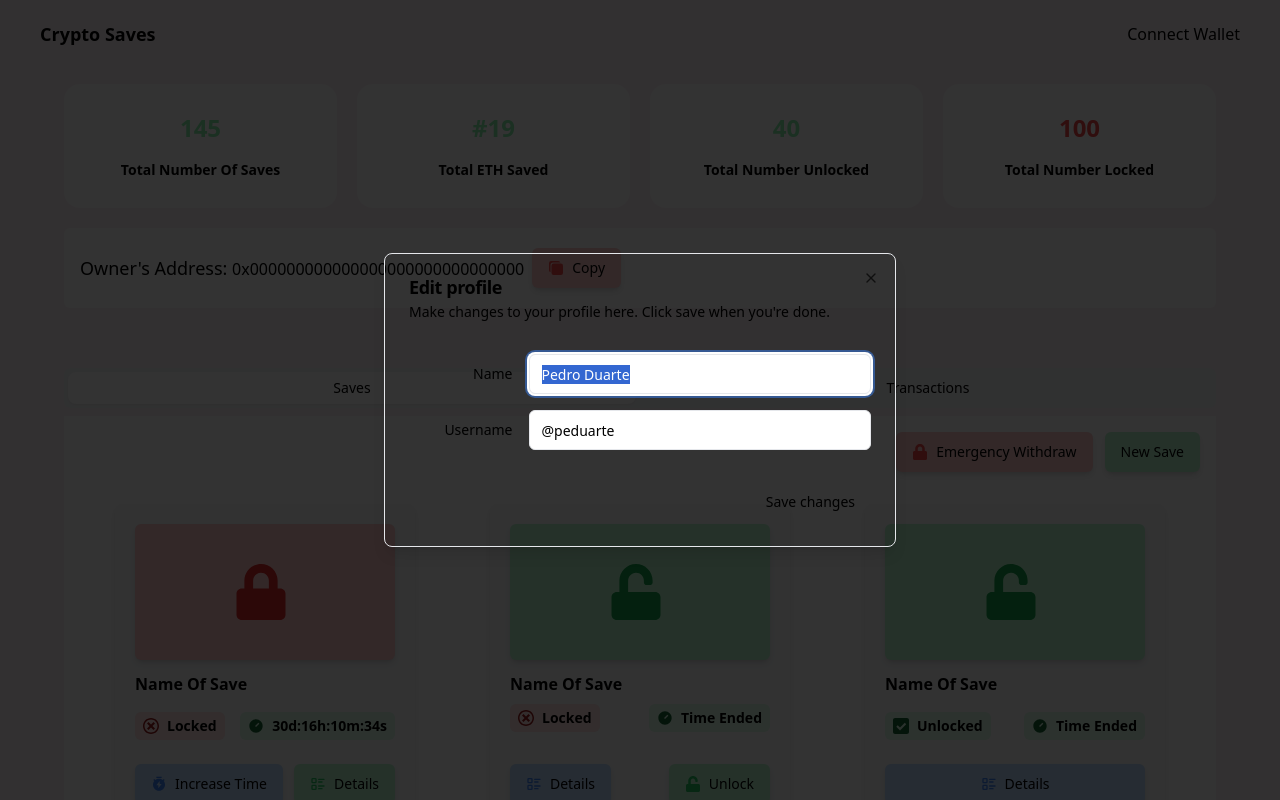
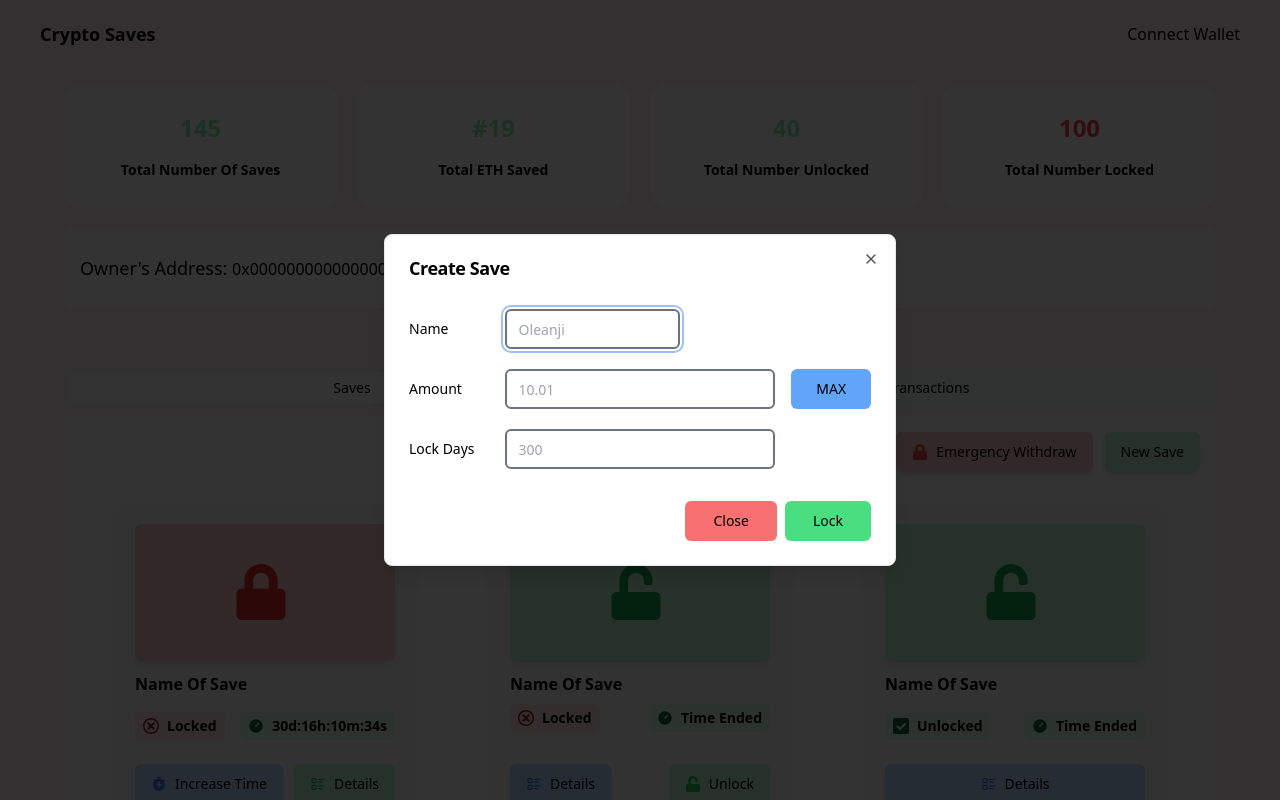
Before and after one commit to OleanjiKingCode/CryproSaves--UI, a Next.js app: page / in a window 1280 px wide. Both pictures are taken after a click on the button "New Save". Shown: the top 800 px of the page. Built offline with nearby package versions, Linux system fonts and the light colour scheme.

Commit message:
figured out the modal

```diff
--- a/package.json
+++ b/package.json
@@ -12,6 +12,7 @@
     "@radix-ui/react-alert-dialog": "^1.0.5",
     "@radix-ui/react-dialog": "^1.0.5",
     "@radix-ui/react-label": "^2.0.2",
+    "@radix-ui/react-select": "^2.0.0",
     "@radix-ui/react-slot": "^1.0.2",
     "@radix-ui/react-tabs": "^1.0.4",
     "@radix-ui/react-toast": "^1.1.5",
--- a/src/components/Create.tsx
+++ b/src/components/Create.tsx
@@ -4,50 +4,91 @@ import {
   DialogDescription,
   DialogFooter,
   DialogHeader,
+  DialogOverlay,
   DialogTitle,
   DialogTrigger,
 } from "@/components/ui/dialog";
 import { Input } from "@/components/ui/input";
 import { Label } from "@/components/ui/label";
 import { Button } from "@/components/ui/button";
+import {
+  AlertDialog,
+  AlertDialogAction,
+  AlertDialogCancel,
+  AlertDialogContent,
+  AlertDialogDescription,
+  AlertDialogFooter,
+  AlertDialogHeader,
+  AlertDialogPortal,
+  AlertDialogTitle,
+  AlertDialogTrigger,
+} from "./ui/alert-dialog";
+// import * as Dialog from '@radix-ui/react-dialog';
+import {
+  Card,
+  CardContent,
+  CardDescription,
+  CardFooter,
+  CardHeader,
+  CardTitle,
+} from "@/components/ui/card";
+import {
+  Select,
+  SelectContent,
+  SelectItem,
+  SelectTrigger,
+  SelectValue,
+} from "@/components/ui/select";
+import { DialogClose } from "@radix-ui/react-dialog";
+import { RiCloseLine } from "react-icons/ri";
 
-export const Create = () => {
+export const Create = ({
+  isOpen,
+  onClose,
+}: {
+  isOpen: boolean;
+  onClose: () => void;
+}) => {
   return (
-    <Dialog>
-      <DialogTrigger asChild>
-        <Button className="bg-green-200 rounded-md shadow-md">New Save</Button>
-      </DialogTrigger>
-      <DialogContent className="">
+    <Dialog open={isOpen} modal onOpenChange={onClose}>
+      <DialogOverlay className="z-50 relative grid w-full max-w-lg gap-4 bg-white p-6 shadow-lg duration-200 data-[state=open]:animate-in data-[state=closed]:animate-out data-[state=closed]:fade-out-0 data-[state=open]:fade-in-0 data-[state=closed]:zoom-out-95 data-[state=open]:zoom-in-95 sm:rounded-lg md:w-full" />
+      <DialogContent className="text-black bg-white outline-none">
         <DialogHeader>
-          <DialogTitle>Edit profile</DialogTitle>
-          <DialogDescription>
-            Make changes to your profile here. Click save when you're done.
-          </DialogDescription>
+          <DialogTitle>Create Save</DialogTitle>
         </DialogHeader>
-        <div className="grid gap-4 py-4">
-          <div className="grid grid-cols-4 items-center gap-4">
-            <Label htmlFor="name" className="text-right">
-              Name
-            </Label>
+        <div className="grid gap-5 py-4">
+          <div className="grid grid-cols-5 items-center gap-4">
+            <Label htmlFor="name">Name</Label>
             <Input
               id="name"
-              defaultValue="Pedro Duarte"
-              className="col-span-3"
+              placeholder="Oleanji"
+              className="col-span-2 border-[2px] border-gray-500"
             />
           </div>
-          <div className="grid grid-cols-4 items-center gap-4">
-            <Label htmlFor="username" className="text-right">
-              Username
-            </Label>
+          <div className="grid grid-cols-5 items-center gap-4">
+            <Label htmlFor="username">Amount</Label>
             <Input
               id="username"
-              defaultValue="@peduarte"
-              className="col-span-3"
+              placeholder="10.01"
+              className="col-span-3 border-[2px] border-gray-500"
+            />
+            <Button className="bg-blue-400 font-medium px-7">MAX</Button>
+          </div>
+          <div className="grid grid-cols-5 items-center gap-4">
+            <Label htmlFor="days">Lock Days</Label>
+            <Input
+              id="days"
+              type="number"
+              placeholder="300"
+              className="col-span-3 border-[2px] border-gray-500 outline-none focus:outline-none"
             />
           </div>
         </div>
-        <DialogFooter>
-          <Button type="submit">Save changes</Button>
+        <DialogFooter className="flex flex-row items-center " onClick={onClose}>
+          <Button className="bg-red-400 font-medium px-7">Close</Button>
+          <Button type="submit" className="bg-green-400 font-medium px-7">
+            Lock
+          </Button>
         </DialogFooter>
       </DialogContent>
     </Dialog>
--- a/src/components/Sections.tsx
+++ b/src/components/Sections.tsx
@@ -1,4 +1,3 @@
-import { Button } from "@/components/ui/button";
 import { Tabs, TabsContent, TabsList, TabsTrigger } from "@/components/ui/tabs";
 import { useState } from "react";
 import { FaLock } from "react-icons/fa";
@@ -15,11 +14,23 @@ import {
 } from "./ui/table";
 import { IoCopy } from "react-icons/io5";
 import { TiExport } from "react-icons/ti";
-import { Create } from "./create";
+import { Create } from "./Create";
+import {
+  Dialog,
+  DialogContent,
+  DialogDescription,
+  DialogFooter,
+  DialogHeader,
+  DialogTitle,
+  DialogTrigger,
+} from "@/components/ui/dialog";
+import { Input } from "@/components/ui/input";
+import { Label } from "@/components/ui/label";
+import { Button } from "@/components/ui/button";
 
 export const Sections = () => {
   const [active, setActive] = useState("saves");
-
+  const [isOpen, setIsOpen] = useState(false);
   const invoices = [
     {
       "#": "1",
@@ -62,6 +73,15 @@ export const Sections = () => {
       value: "1.10",
     },
   ];
+
+  const handleOpenDialog = () => {
+    setIsOpen(true);
+  };
+
+  const handleCloseDialog = () => {
+    setIsOpen(false);
+  };
+
   return (
     <Tabs
       defaultValue="saves"
@@ -92,7 +112,12 @@ export const Sections = () => {
               Emergency Withdraw
             </Button>
 
-            <Create />
+            <Button
+              className="bg-green-200 rounded-md shadow-md"
+              onClick={handleOpenDialog}
+            >
+              New Save
+            </Button>
           </div>
           <div className="w-full flex flex-row flex-wrap gap-10 items-center justify-evenly pt-5">
             {[0, 1, 2, 3, 4, 5, 6, 7, 8].map((item, i) => {
@@ -151,6 +176,7 @@ export const Sections = () => {
           </Table>
         </div>
       </TabsContent>
+      <Create isOpen={isOpen} onClose={handleCloseDialog} />
     </Tabs>
   );
 };
--- /dev/null
+++ b/src/components/ui/select.tsx
@@ -0,0 +1,158 @@
+import * as React from "react"
+import * as SelectPrimitive from "@radix-ui/react-select"
+import { Check, ChevronDown, ChevronUp } from "lucide-react"
+
+import { cn } from "@/lib/utils"
+
+const Select = SelectPrimitive.Root
+
+const SelectGroup = SelectPrimitive.Group
+
+const SelectValue = SelectPrimitive.Value
+
+const SelectTrigger = React.forwardRef<
+  React.ElementRef<typeof SelectPrimitive.Trigger>,
+  React.ComponentPropsWithoutRef<typeof SelectPrimitive.Trigger>
+>(({ className, children, ...props }, ref) => (
+  <SelectPrimitive.Trigger
+    ref={ref}
+    className={cn(
+      "flex h-10 w-full items-center justify-between rounded-md border border-input bg-background px-3 py-2 text-sm ring-offset-background placeholder:text-muted-foreground focus:outline-none focus:ring-2 focus:ring-ring focus:ring-offset-2 disabled:cursor-not-allowed disabled:opacity-50 [&>span]:line-clamp-1",
+      className
+    )}
+    {...props}
+  >
+    {children}
+    <SelectPrimitive.Icon asChild>
+      <ChevronDown className="h-4 w-4 opacity-50" />
+    </SelectPrimitive.Icon>
+  </SelectPrimitive.Trigger>
+))
+SelectTrigger.displayName = SelectPrimitive.Trigger.displayName
+
+const SelectScrollUpButton = React.forwardRef<
+  React.ElementRef<typeof SelectPrimitive.ScrollUpButton>,
+  React.ComponentPropsWithoutRef<typeof SelectPrimitive.ScrollUpButton>
+>(({ className, ...props }, ref) => (
+  <SelectPrimitive.ScrollUpButton
+    ref={ref}
+    className={cn(
+      "flex cursor-default items-center justify-center py-1",
+      className
+    )}
+    {...props}
+  >
+    <ChevronUp className="h-4 w-4" />
+  </SelectPrimitive.ScrollUpButton>
+))
+SelectScrollUpButton.displayName = SelectPrimitive.ScrollUpButton.displayName
+
+const SelectScrollDownButton = React.forwardRef<
+  React.ElementRef<typeof SelectPrimitive.ScrollDownButton>,
+  React.ComponentPropsWithoutRef<typeof SelectPrimitive.ScrollDownButton>
+>(({ className, ...props }, ref) => (
+  <SelectPrimitive.ScrollDownButton
+    ref={ref}
+    className={cn(
+      "flex cursor-default items-center justify-center py-1",
+      className
+    )}
+    {...props}
+  >
+    <ChevronDown className="h-4 w-4" />
+  </SelectPrimitive.ScrollDownButton>
+))
+SelectScrollDownButton.displayName =
+  SelectPrimitive.ScrollDownButton.displayName
+
+const SelectContent = React.forwardRef<
+  React.ElementRef<typeof SelectPrimitive.Content>,
+  React.ComponentPropsWithoutRef<typeof SelectPrimitive.Content>
+>(({ className, children, position = "popper", ...props }, ref) => (
+  <SelectPrimitive.Portal>
+    <SelectPrimitive.Content
+      ref={ref}
+      className={cn(
+        "relative z-50 max-h-96 min-w-[8rem] overflow-hidden rounded-md border bg-popover text-popover-foreground shadow-md data-[state=open]:animate-in data-[state=closed]:animate-out data-[state=closed]:fade-out-0 data-[state=open]:fade-in-0 data-[state=closed]:zoom-out-95 data-[state=open]:zoom-in-95 data-[side=bottom]:slide-in-from-top-2 data-[side=left]:slide-in-from-right-2 data-[side=right]:slide-in-from-left-2 data-[side=top]:slide-in-from-bottom-2",
+        position === "popper" &&
+          "data-[side=bottom]:translate-y-1 data-[side=left]:-translate-x-1 data-[side=right]:translate-x-1 data-[side=top]:-translate-y-1",
+        className
+      )}
+      position={position}
+      {...props}
+    >
+      <SelectScrollUpButton />
+      <SelectPrimitive.Viewport
+        className={cn(
+          "p-1",
+          position === "popper" &&
+            "h-[var(--radix-select-trigger-height)] w-full min-w-[var(--radix-select-trigger-width)]"
+        )}
+      >
+        {children}
+      </SelectPrimitive.Viewport>
+      <SelectScrollDownButton />
+    </SelectPrimitive.Content>
+  </SelectPrimitive.Portal>
+))
+SelectContent.displayName = SelectPrimitive.Content.displayName
+
+const SelectLabel = React.forwardRef<
+  React.ElementRef<typeof SelectPrimitive.Label>,
+  React.ComponentPropsWithoutRef<typeof SelectPrimitive.Label>
+>(({ className, ...props }, ref) => (
+  <SelectPrimitive.Label
+    ref={ref}
+    className={cn("py-1.5 pl-8 pr-2 text-sm font-semibold", className)}
+    {...props}
+  />
+))
+SelectLabel.displayName = SelectPrimitive.Label.displayName
+
+const SelectItem = React.forwardRef<
+  React.ElementRef<typeof SelectPrimitive.Item>,
+  React.ComponentPropsWithoutRef<typeof SelectPrimitive.Item>
+>(({ className, children, ...props }, ref) => (
+  <SelectPrimitive.Item
+    ref={ref}
+    className={cn(
+      "relative flex w-full cursor-default select-none items-center rounded-sm py-1.5 pl-8 pr-2 text-sm outline-none focus:bg-accent focus:text-accent-foreground data-[disabled]:pointer-events-none data-[disabled]:opacity-50",
+      className
+    )}
+    {...props}
+  >
+    <span className="absolute left-2 flex h-3.5 w-3.5 items-center justify-center">
+      <SelectPrimitive.ItemIndicator>
+        <Check className="h-4 w-4" />
+      </SelectPrimitive.ItemIndicator>
+    </span>
+
+    <SelectPrimitive.ItemText>{children}</SelectPrimitive.ItemText>
+  </SelectPrimitive.Item>
+))
+SelectItem.displayName = SelectPrimitive.Item.displayName
+
+const SelectSeparator = React.forwardRef<
+  React.ElementRef<typeof SelectPrimitive.Separator>,
+  React.ComponentPropsWithoutRef<typeof SelectPrimitive.Separator>
+>(({ className, ...props }, ref) => (
+  <SelectPrimitive.Separator
+    ref={ref}
+    className={cn("-mx-1 my-1 h-px bg-muted", className)}
+    {...props}
+  />
+))
+SelectSeparator.displayName = SelectPrimitive.Separator.displayName
+
+export {
+  Select,
+  SelectGroup,
+  SelectValue,
+  SelectTrigger,
+  SelectContent,
+  SelectLabel,
+  SelectItem,
+  SelectSeparator,
+  SelectScrollUpButton,
+  SelectScrollDownButton,
+}
```
Also changed, not shown: src/pages/index.tsx (+2 -16 lines), 1 other file (tests, documents, lock files or other folders).
